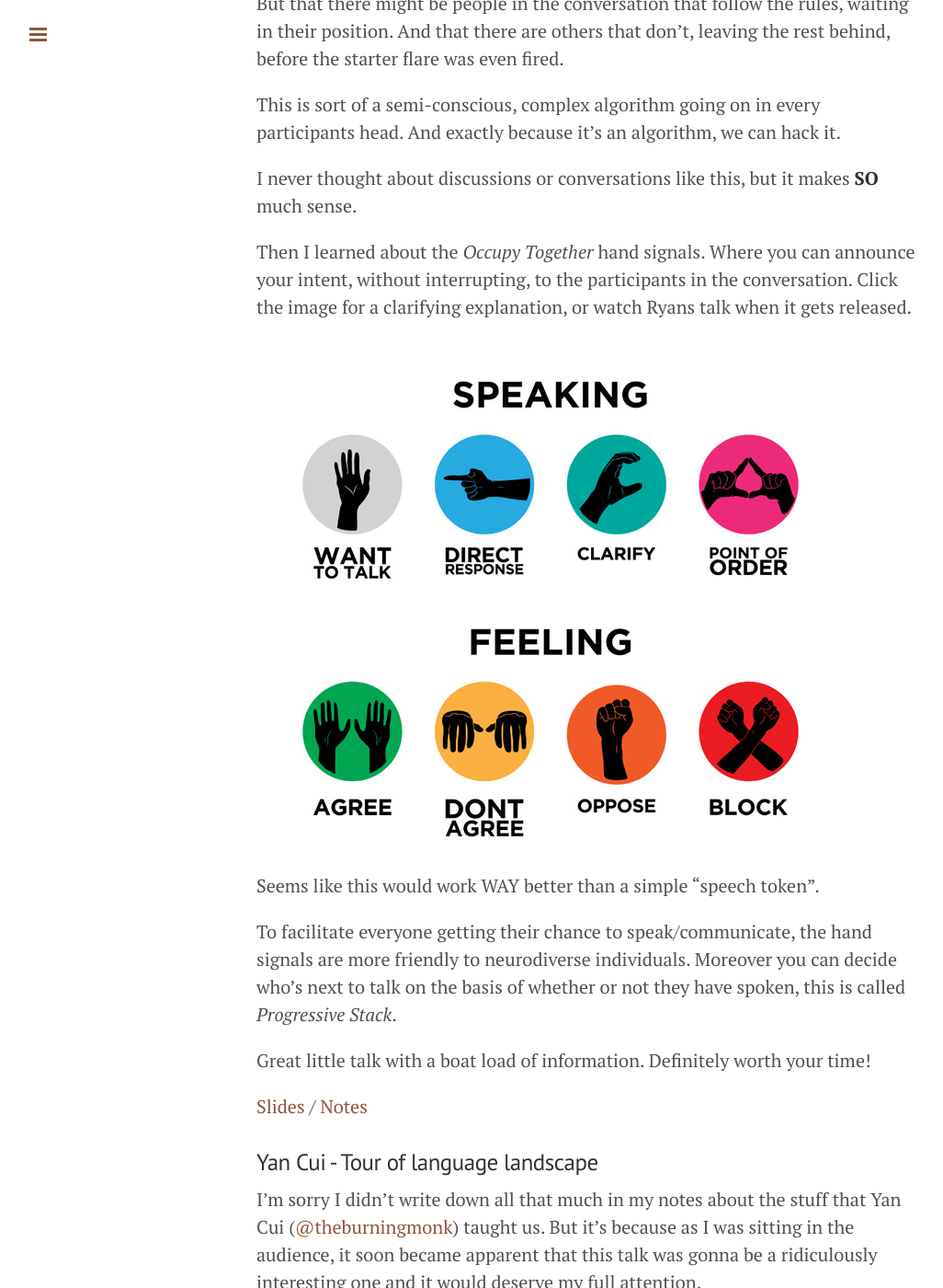
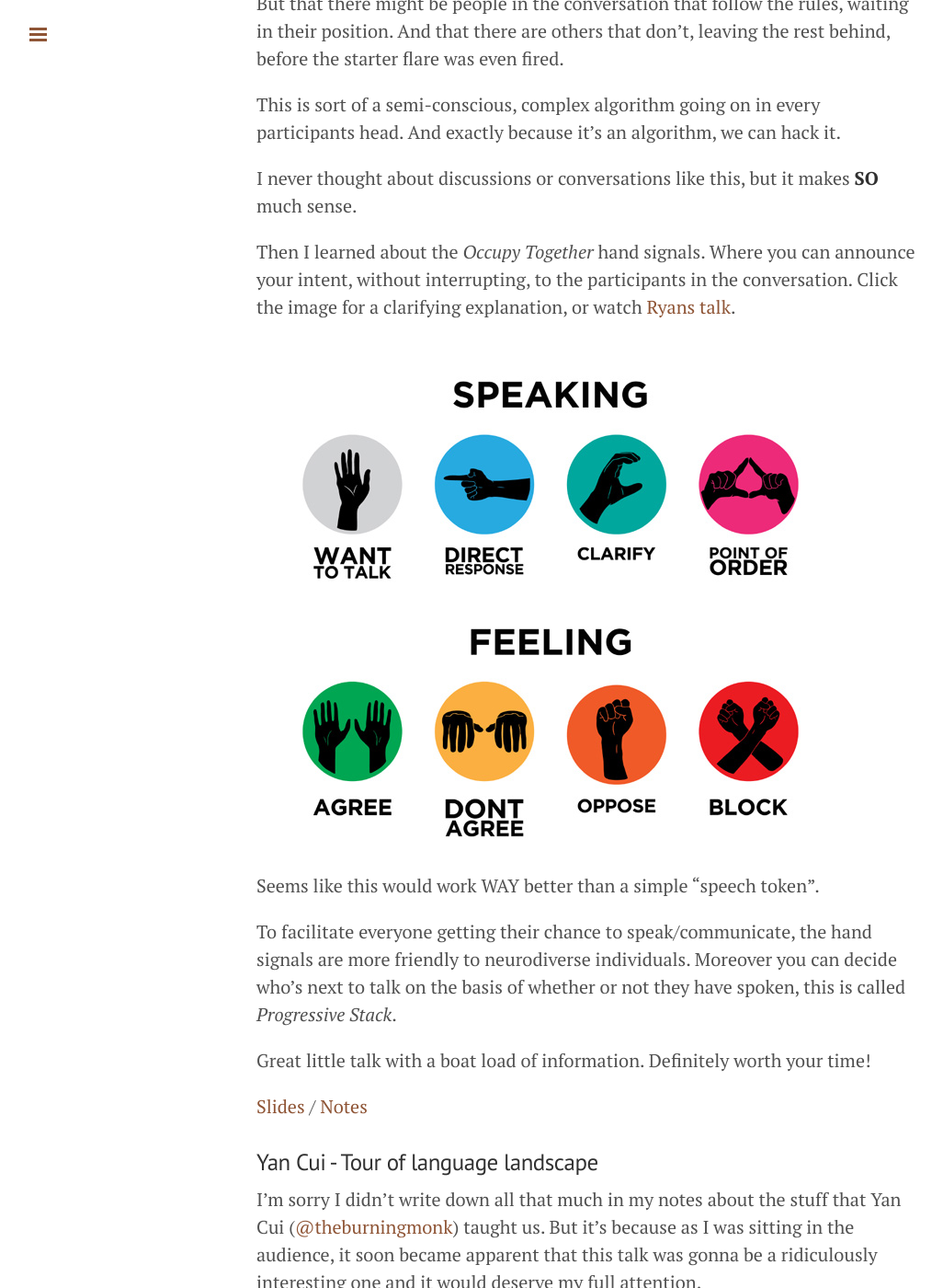
Before and after one commit to imanuelr/sch3lp.github.io, a Jekyll site: the page built from _posts/2016-07-05-the-lead-developer-conference-day-2.md, in a window 1280 px wide and 1400 px high, scrolled down 3736 px. Shown: the whole window at 92% size, without its empty margins (1-1027 px from the left). Built offline with Jekyll 4.4.1, drawn with Linux system fonts in a browser that asks for light colours; comment, search, counter and statistics services are not loaded; some of the changed text lies outside the part shown.

```diff
--- a/_posts/2016-07-05-the-lead-developer-conference-day-2.md
+++ b/_posts/2016-07-05-the-lead-developer-conference-day-2.md
@@ -51,7 +52,7 @@ This phrase fired a bunch of neurons in my brain _You set tone and cadence... **
 
 As an easy change, you could simply start and finish meetings on time, and show you respect peoples time. This can set the tone for the whole company to do the same.
 
-Watch his complete talk when it's released to find out what you might be _horrifically bad_ at, and how you might direct yourself to a path of learning how to become better at it.
+Watch his [complete talk](https://vimeo.com/album/4045988/video/173246668) to find out what you might be _horrifically bad_ at, and how you might direct yourself to a path of learning how to become better at it.
 
 Also delegate when you're in a stressy situations (e.g. the site is down). You know how to do it so let someone else do it and learn. Another great quote:
 > Delegation is a great way to grow a team.
@@ -80,7 +81,7 @@ This is sort of a semi-conscious, complex algorithm going on in every participan
 
 I never thought about discussions or conversations like this, but it makes **SO** much sense.
 
-Then I learned about the _Occupy Together_ hand signals. Where you can announce your intent, without interrupting, to the participants in the conversation. Click the image for a clarifying explanation, or watch Ryans talk when it gets released.
+Then I learned about the _Occupy Together_ hand signals. Where you can announce your intent, without interrupting, to the participants in the conversation. Click the image for a clarifying explanation, or watch [Ryans talk](https://vimeo.com/album/4045988/video/173255458).
 
 [![]({{site.url}}/public/assets/2016-07-05-the-lead-developer-conference-day-2/occupy-hand-signals.jpg)](https://www.youtube.com/watch?v=dhJWd8-YAso)
 
@@ -99,7 +100,7 @@ Here's the stuff I'm able to recollect though.
 
 After a short introduction on the impact of language on the way we think, he showcased some really excellent examples of how features in certain programming languages can make your code more expressive. He took a bunch of features of `F#`, `Clojure`, `Rust` and `Idris` and explained how they could make your code less error prone and more expressive at the same time.
 
-If you're in to [DDD's Ubiquitous Language](http://martinfowler.com/bliki/UbiquitousLanguage.html), there's no doubt that you should watch this talk. Even if you have 0 experience with the languages Yan mentions.
+If you're in to [DDD's Ubiquitous Language](http://martinfowler.com/bliki/UbiquitousLanguage.html), there's no doubt that you should [watch this talk](https://vimeo.com/album/4045988/video/173256765). Even if you have 0 experience with the languages Yan mentions.
 
 He closes off his talk by encouraging everyone that didn't know the programming languages he mentioned. He did this through debunking Malcolm Gladwell's ["10,000 hours to master something" rule](https://en.wikipedia.org/wiki/Outliers_(book)), with [Josh Kaufmans correction](https://www.youtube.com/watch?v=5MgBikgcWnY) that says you can already be "good" at something after the first 20 hours.
 
@@ -279,7 +280,7 @@ Laura Czajkowski ([@czajkowski](http://twitter.com/@czajkowski)) works from home
 
 If you ever did some remoting yourself, you'll recognize a lot of her descriptions. Most notably missing social talk and work discussions because of the absence of a watercooler (or coffee room), and lag (delay) issues with VOIP tools.
 
-Watch her presentation when it gets posted online for some pro tips on dealing with these situations.
+Watch [her presentation](https://vimeo.com/album/4045988/video/173322922) for some pro tips on dealing with these situations.
 
 If I ever work remotely again I'll be sure to try out her tip on bringing your [morning beverage](https://twitter.com/Czajkowski/status/751467083066667009) to the friday mornings stand-up, and talk a bit about your weekend plans. This helps in getting to know your remote colleagues a bit more.
 
@@ -341,7 +342,7 @@ How is it learnable though? Camille told us it's as simple as asking about how s
 
 In hindsight, her talk was the culmination of what I expected from this conference, and at the same time it was a summary of what all the presenters before her had been saying.
 
-What I'm trying to say is, watch her presentation when it's released!
+What I'm trying to say is, watch [her presentation](https://vimeo.com/album/4045988/video/173328699) now!
 
 Slides / [Notes](https://github.com/Sch3lp/LeadDevNotes/blob/master/leaddev22.md)
 
```
Also changed, not shown: other parts of _posts/2016-07-05-the-lead-developer-conference-day-2.md (+2 -1 lines), _posts/2016-06-29-the-lead-developer-conference-day-1.md (+4 -4 lines).
